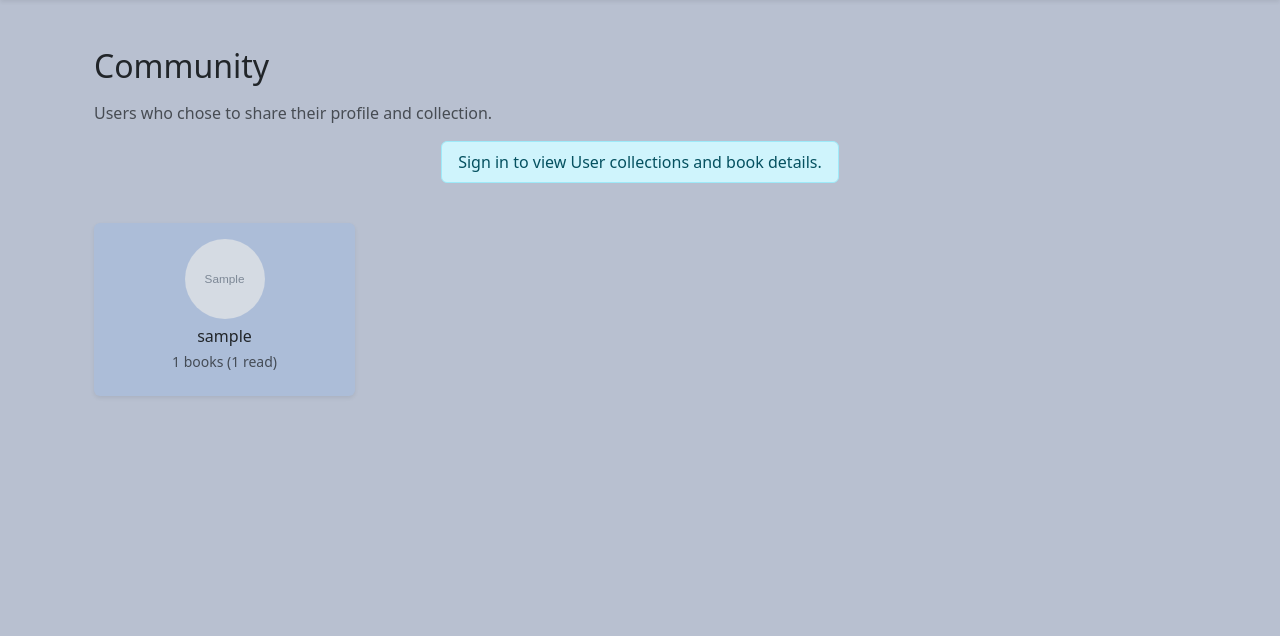
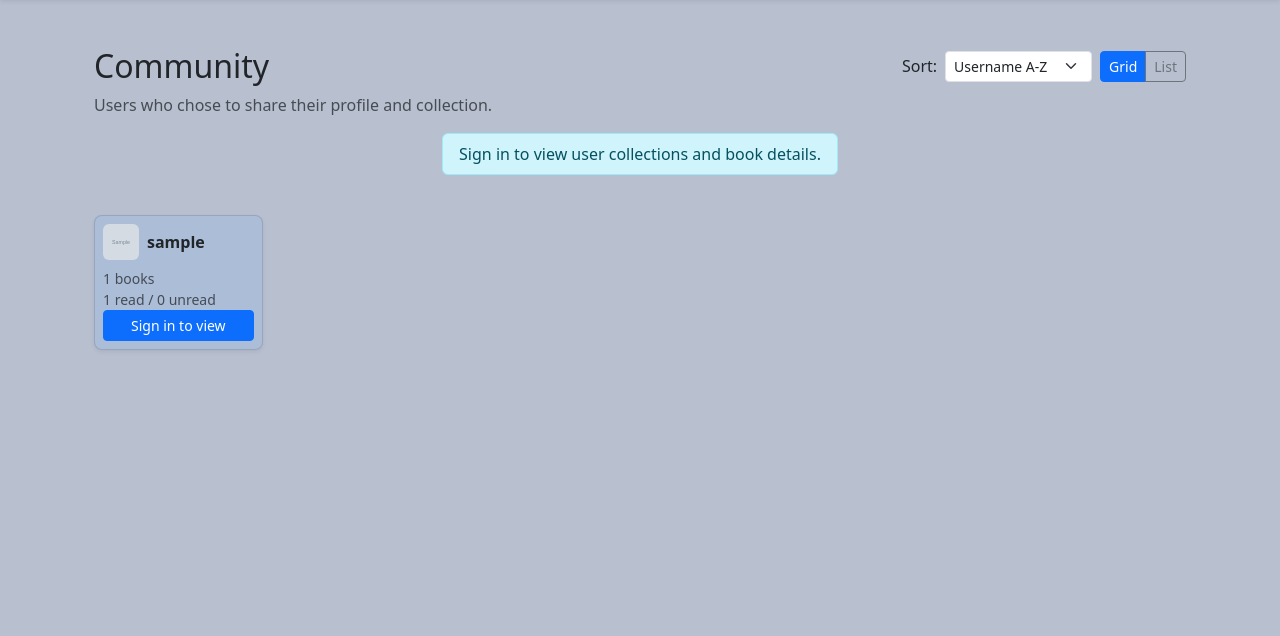
Before and after one commit to Oscar-Ivs/bookbase, a Django app: page /community/ in a window 1280 px wide. Shown: the part 73-709 px from the top of the page. Run offline with Django 5.2, Linux system fonts and the light colour scheme; tables that the repository leaves empty hold one stand-in row (values such as "Sample post"); grey boxes marked "Sample" are stand-in pictures; some libraries are stand-ins or nearby versions.

Commit message:
Add Grid/List toggle and sort options; per-user view persistence via session and blue card rows for list view; themed grid cards to match My Collection

```diff
--- a/books/views.py
+++ b/books/views.py
@@ -23,10 +23,12 @@
 from django.contrib.auth.forms import UserCreationForm
 from django.core.exceptions import ValidationError
 from django.core.paginator import Paginator, PageNotAnInteger, EmptyPage
-from django.db.models import Count
+from django.db.models import Count, Q
 from django.http import HttpResponseForbidden, JsonResponse
 from django.shortcuts import get_object_or_404, redirect, render
 from django.urls import reverse
+from django.contrib.auth.models import User
+from django.shortcuts import render, redirect, get_object_or_404
 
 import requests
 from PIL import Image  # used to resize avatars
@@ -133,8 +135,6 @@
     }
     return render(request, 'profile.html', context)
 
-
-# views.py
 
 @login_required
 def my_collection(request):
@@ -444,24 +444,92 @@
 # ============================================================================
 
 def community_list(request):
-    profiles = Profile.objects.filter(is_public=True).select_related('user')
-    public_users = []
-    for p in profiles:
-        qs = Book.objects.filter(user=p.user)
-        public_users.append({
-            'username': p.user.username,
-            'avatar_url': (p.avatar.url if p.avatar else '/static/img/avatar-placeholder.png'),
-            'bio': p.bio,
-            'member_since': p.user.date_joined,
-            'total_books': qs.count(),
-            'read_count': qs.filter(status='read').count(),
-            'unread_count': qs.filter(status='unread').count(),
-        })
-    return render(request, 'community_list.html', {'profiles': public_users})
+    """
+    Public directory of users who chose to share their profile.
+    - Sort options (username, most books, read/unread, recently joined)
+    - Grid/List toggle, persisted per-account via session (guest isolated as 'guest')
+    """
+    # ---- sort
+    sort = request.GET.get("sort", "username_asc")
 
+    public_profiles = (
+        Profile.objects.filter(is_public=True)
+        .select_related("user")
+        .annotate(
+            total_books=Count("user__book", distinct=True),
+            read_count=Count("user__book", filter=Q(user__book__status="read"), distinct=True),
+            unread_count=Count("user__book", filter=Q(user__book__status="unread"), distinct=True),
+        )
+    )
+
+    sort_map = {
+        "username_asc": ["user__username"],
+        "username_desc": ["-user__username"],
+        "joined_recent": ["-user__date_joined"],
+        "books_most": ["-total_books", "user__username"],
+        "books_least": ["total_books", "user__username"],
+        "read_most": ["-read_count", "user__username"],
+        "unread_most": ["-unread_count", "user__username"],
+    }
+    public_profiles = public_profiles.order_by(*sort_map.get(sort, ["user__username"]))
+
+    # ---- view mode persisted per account (or guest)
+    who = request.user.username if request.user.is_authenticated else "guest"
+    sess_key = f"communityView:{who}"
+    view_from_query = request.GET.get("view")
+    if view_from_query in ("grid", "list"):
+        request.session[sess_key] = view_from_query
+        view_mode = view_from_query
+    else:
+        view_mode = request.session.get(sess_key, "grid")
+
+    context = {
+        "profiles": public_profiles,
+        "sort": sort,
+        "view_mode": view_mode,
+    }
+    return render(request, "community_list.html", context)
+
+from django.contrib.auth.models import User
+from django.shortcuts import render, redirect, get_object_or_404
+from django.contrib.auth.decorators import login_required
 
 @login_required
 def community_profile(request, username):
-    profile = get_object_or_404(Profile, user__username=username, is_public=True)
-    books = Book.objects.filter(user=profile.user).order_by('title')
-    return render(request, 'community_profile.html', {'profile': profile, 'books': books})
+    """
+    Show a user's public profile + their books.
+    - Requires login (guests can see community list but not profiles)
+    - If the profile is private and it's not your own, redirect back with a message
+    """
+    target_user = get_object_or_404(User, username=username)
+    profile = get_object_or_404(Profile, user=target_user)
+
+    # Enforce visibility
+    if not profile.is_public and target_user != request.user:
+        messages.info(request, "This profile is private.")
+        return redirect("community_list")
+
+    # Books to display (all books owned by that user)
+    sort = request.GET.get("sort", "title_asc")
+    order_map = {
+        "title_asc": ["title", "author"],
+        "title_desc": ["-title", "author"],
+        "author_asc": ["author", "title"],
+        "author_desc": ["-author", "title"],
+        "recent": ["-id"],
+        "status_read_first": ["status", "title"],
+        "status_unread_first": ["-status", "title"],
+    }
+    order_by = order_map.get(sort, ["title", "author"])
+
+    books = Book.objects.filter(user=target_user).order_by(*order_by)
+
+    return render(
+        request,
+        "community_profile.html",
+        {
+            "profile": profile,
+            "books": books,
+            "sort": sort,
+        },
+    )
--- a/templates/community_list.html
+++ b/templates/community_list.html
@@ -1,40 +1,111 @@
 {% extends "base.html" %}
+{% load static %}
+
 {% block content %}
 <div class="container mt-4">
-    <h2 class="mb-3">Community</h2>
+    <div class="d-flex flex-wrap gap-2 align-items-center justify-content-between mb-2">
+        <h2 class="mb-0">Community</h2>
+
+        <form method="get" class="d-flex gap-2 align-items-center ms-auto">
+            <input type="hidden" name="view" value="{{ view_mode }}">
+            <label for="sort" class="mb-0">Sort:</label>
+            <select id="sort" name="sort" class="form-select form-select-sm" onchange="this.form.submit()">
+                <option value="username_asc" {% if sort == 'username_asc' %}selected{% endif %}>Username A-Z</option>
+                <option value="username_desc" {% if sort == 'username_desc' %}selected{% endif %}>Username Z-A</option>
+                <option value="joined_recent" {% if sort == 'joined_recent' %}selected{% endif %}>Recently joined</option>
+                <option value="books_most" {% if sort == 'books_most' %}selected{% endif %}>Most books</option>
+                <option value="books_least" {% if sort == 'books_least' %}selected{% endif %}>Fewest books</option>
+                <option value="read_most" {% if sort == 'read_most' %}selected{% endif %}>Most read</option>
+                <option value="unread_most" {% if sort == 'unread_most' %}selected{% endif %}>Most unread</option>
+            </select>
+
+            <div class="btn-group">
+                <a class="btn btn-sm {% if view_mode != 'list' %}btn-primary{% else %}btn-outline-secondary{% endif %}"
+                    href="?view=grid&sort={{ sort }}">Grid</a>
+                <a class="btn btn-sm {% if view_mode == 'list' %}btn-primary{% else %}btn-outline-secondary{% endif %}"
+                    href="?view=list&sort={{ sort }}">List</a>
+            </div>
+        </form>
+    </div>
+
     <p class="text-muted">Users who chose to share their profile and collection.</p>
 
     {% if not user.is_authenticated %}
     <div class="d-flex justify-content-center">
         <div class="alert alert-info d-inline-block py-2 px-3 text-center">
-            Sign in to view User collections and book details.
+            Sign in to view user collections and book details.
         </div>
     </div>
     {% endif %}
 
-    <div class="row g-3 mt-2">
+    {% if profiles %}
+    {% if view_mode == 'list' %}
+    <!-- List view: blue card rows (rounded p-3 border mt-3) -->
+    <ul class="list-unstyled mb-0">
         {% for p in profiles %}
-        <div class="col-12 col-sm-6 col-md-4 col-lg-3 d-flex">
-            <div class="card shadow-sm w-100 border-0" style="background-color:#acbdd8;">
-                <div class="card-body text-center">
-                    <img src="{{ p.avatar_url }}" alt="{{ p.username }}" class="rounded-circle mb-2"
-                        style="width:80px;height:80px;object-fit:cover;">
-                    <h6 class="mb-1">{{ p.username }}</h6>
-                    <p class="small text-muted mb-2">{{ p.total_books }} books ({{ p.read_count }} read)</p>
+        <li class="bb-list-item rounded p-3 border mt-3">
+            <div class="d-flex align-items-center gap-3 flex-wrap">
+                <img src="{% if p.avatar %}{{ p.avatar.url }}{% else %}{% static 'img/avatar-placeholder.png' %}{% endif %}"
+                    alt="{{ p.user.username }} avatar" class="rounded" style="height:48px;width:48px;object-fit:cover;">
 
+
+                <div class="flex-grow-1">
+                    <div class="fw-semibold">{{ p.user.username }}</div>
+                    <div class="text-muted small">
+                        Member since {{ p.user.date_joined|date:"M Y" }} &nbsp;•&nbsp;
+                        {{ p.total_books }} books ({{ p.read_count }} read, {{ p.unread_count }} unread)
+                    </div>
+                </div>
+
+                <div class="ms-md-auto">
                     {% if user.is_authenticated %}
-                    <a href="{% url 'community_profile' p.username %}" class="btn btn-primary btn-sm w-100">View
+                    <a href="{% url 'community_profile' p.user.username %}" class="btn btn-sm btn-outline-primary">View
                         Profile</a>
+                    {% else %}
+                    <a href="{% url 'login' %}?next={% url 'community_profile' p.user.username %}"
+                        class="btn btn-sm btn-outline-primary">Sign in to view</a>
                     {% endif %}
                 </div>
             </div>
-        </div>
+        </li>
+        {% endfor %}
+    </ul>
 
-        {% empty %}
-        <div class="col-12">
-            <div class="text-muted">No public profiles yet.</div>
+    {% else %}
+    <!-- Grid view -->
+    <div class="row g-3 mt-2">
+        {% for p in profiles %}
+        <div class="col-12 col-sm-6 col-md-4 col-lg-3 col-xl-2 d-flex">
+            <div class="card shadow-sm book-card w-100">
+                <div class="card-body d-flex flex-column p-2">
+                    <div class="d-flex align-items-center gap-2 mb-2">
+                        <img src="{% if p.avatar %}{{ p.avatar.url }}{% else %}{% static 'img/avatar-placeholder.png' %}{% endif %}"
+                            alt="{{ p.user.username }} avatar" class="rounded"
+                            style="height:36px;width:36px;object-fit:cover;">
+
+                        <span class="fw-semibold">{{ p.user.username }}</span>
+                    </div>
+                    <div class="small text-muted">
+                        {{ p.total_books }} books<br>
+                        {{ p.read_count }} read / {{ p.unread_count }} unread
+                    </div>
+                    <div class="mt-auto">
+                        {% if user.is_authenticated %}
+                        <a href="{% url 'community_profile' p.user.username %}"
+                            class="btn btn-primary btn-sm w-100">View Profile</a>
+                        {% else %}
+                        <a href="{% url 'login' %}?next={% url 'community_profile' p.user.username %}"
+                            class="btn btn-primary btn-sm w-100">Sign in to view</a>
+                        {% endif %}
+                    </div>
+                </div>
+            </div>
         </div>
         {% endfor %}
     </div>
+    {% endif %}
+    {% else %}
+    <p class="text-muted">No public profiles yet.</p>
+    {% endif %}
 </div>
 {% endblock %}
```
